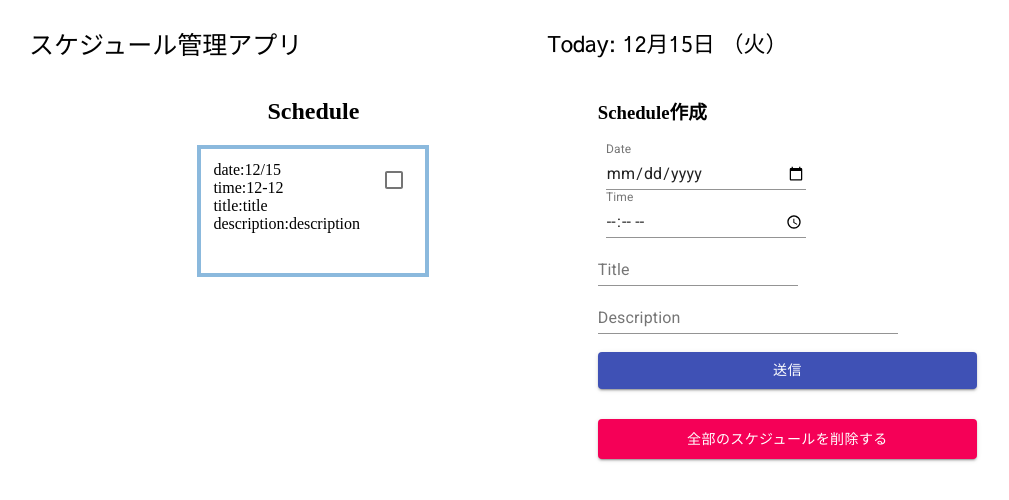
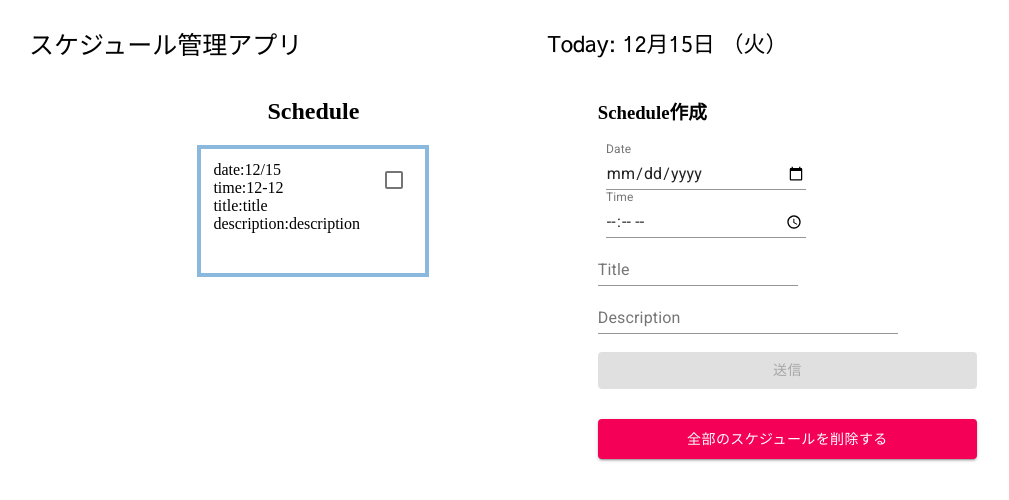
Before and after one commit to kannoRyo/dateForm, a React (Create React App) app: page / in a window 1280 px wide. Shown: the top 500 px of the page, without its empty margins (137-1146 px from the left). Built offline with nearby package versions, Linux system fonts and the light colour scheme.

Commit message:
disabled機能作成

```diff
--- a/src/components/App.js
+++ b/src/components/App.js
@@ -64,7 +64,7 @@ function App() {
     <div className={classes.root}>
       <Nav nav={classes.nav}/>
       <ScheduleBoard scheduleBoard={classes.scheduleBoard}  dispatch={dispatch} state={state} board={classes.board}/>
-      <InputSchedule inputSchedule={classes.InputSchedule}  dispatch={dispatch} />
+      <InputSchedule inputSchedule={classes.InputSchedule}  dispatch={dispatch} state={state}/>
     </div>
   );
 }
--- a/src/components/InputSchedule.JS
+++ b/src/components/InputSchedule.JS
@@ -93,9 +93,9 @@ const Inputschedule = ({inputschedule,dispatch,state})=>{
             <InputTitle inputTitle={classes.inputTitle} title={title} handleTitle={(e)=>handleTitle(e)}/>
             <InputDescription inputDescription={classes.inputDescription} description={description} handleDescription={(e)=>handleDescription(e)}/>
 
-            <br/><Button onClick={(e)=> submitSchedule(e)} variant="contained"  color="primary">送信</Button>
+            <br/><Button onClick={(e)=> submitSchedule(e)} variant="contained"  color="primary" disabled={!(date && time && title)}>送信</Button>
         </form>
-        <Button onClick={(e)=>deleteAllShedules(e)} style={{width:'100%',height:'40px' ,margin:'30px 0'}} color="secondary" variant="contained">全部のスケジュールを削除する</Button>
+        <Button onClick={(e)=>deleteAllShedules(e)} style={{width:'100%',height:'40px' ,margin:'30px 0'}} color="secondary" variant="contained" disabled={!(state.length)}>全部のスケジュールを削除する</Button>
         </div>
     )
 }
```
Also changed, not shown: 1 other file (tests, documents, lock files or other folders).
